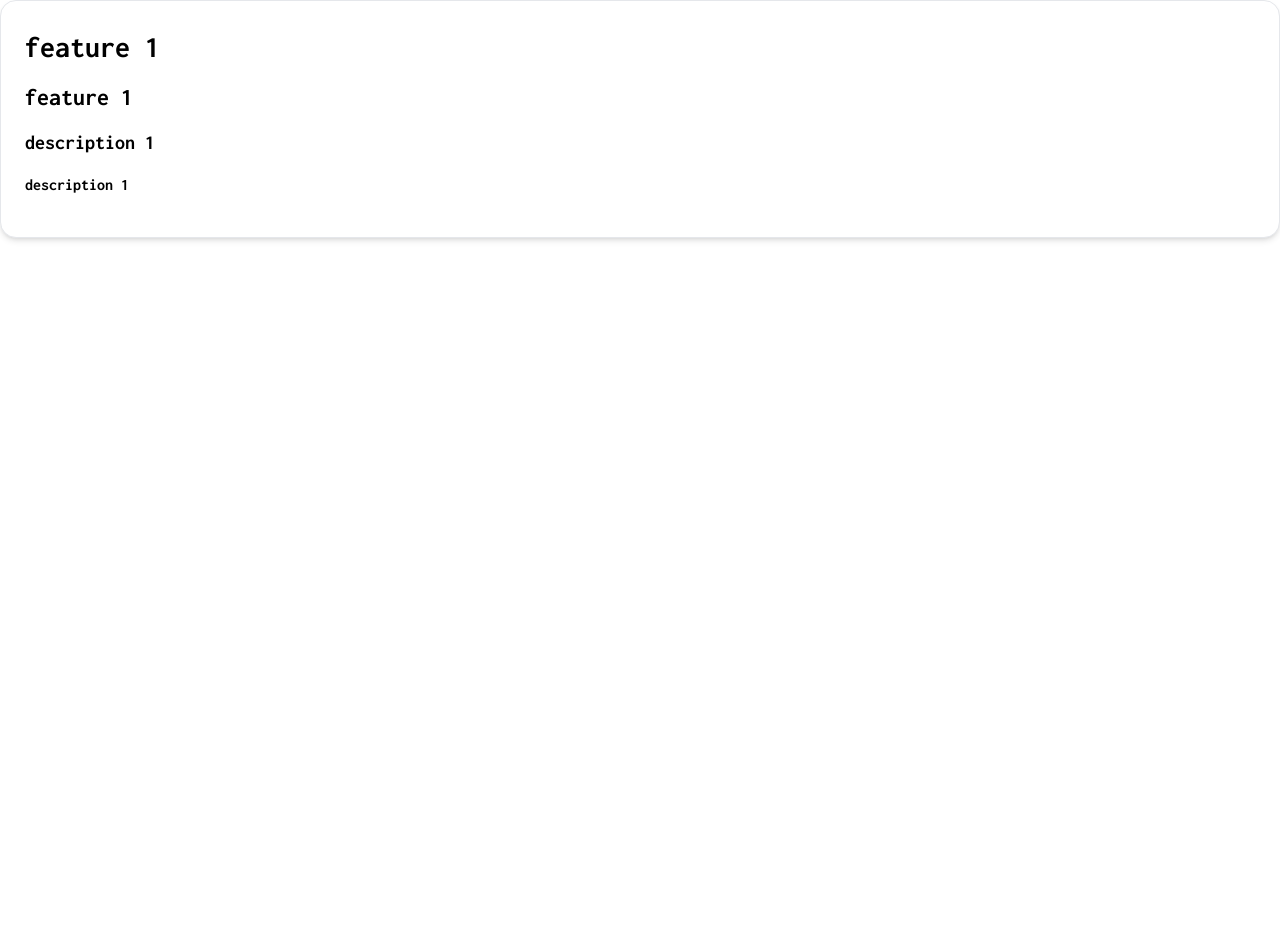
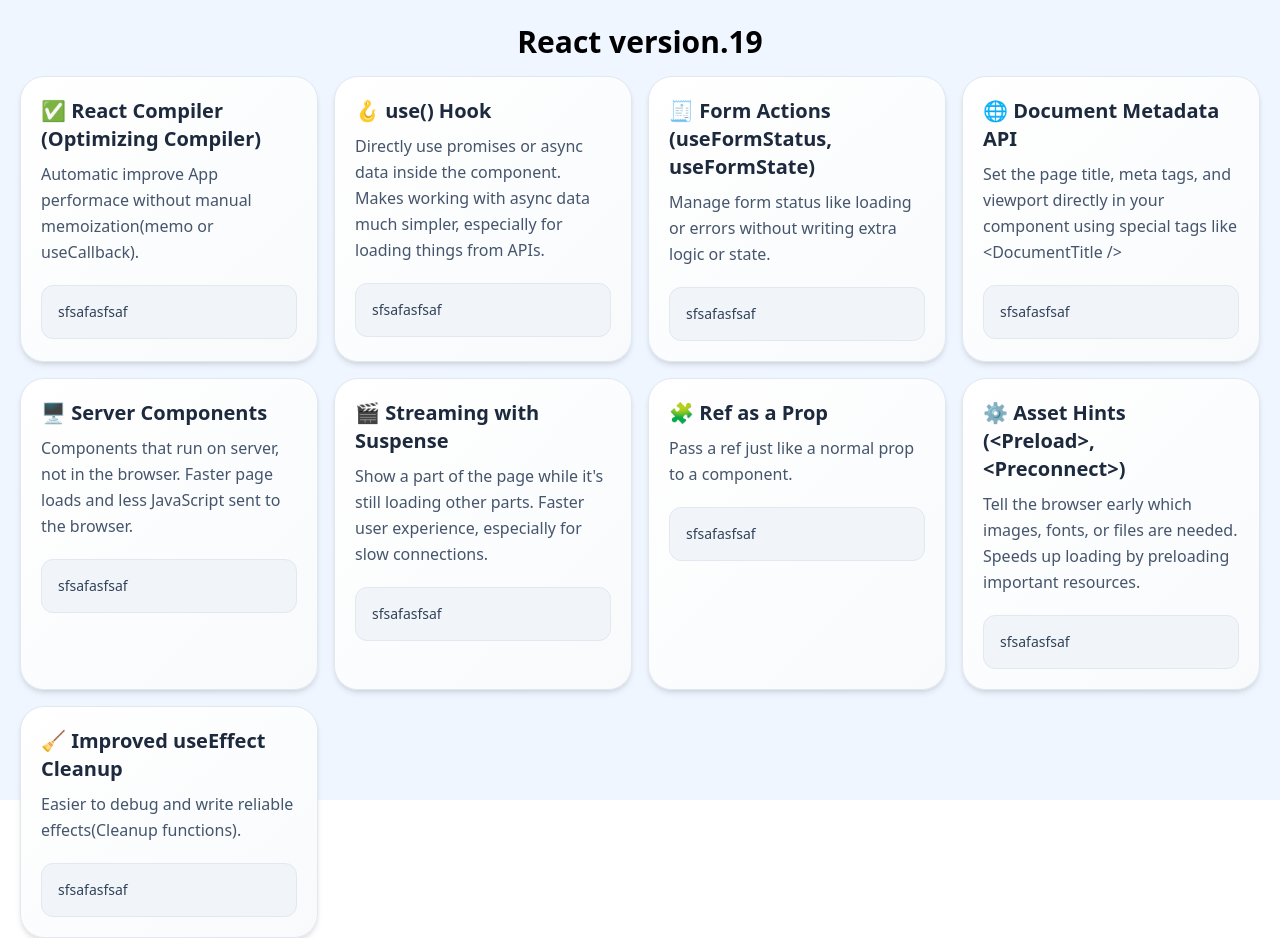
Before and after one commit to myselfShafi/React_v19_features, a React (Vite) app: page / in a window 1280 px wide. Before the commit the page ends 800 px from the top, so only its background shows below. Built offline with nearby package versions, Linux system fonts and the light colour scheme; a web font is replaced by a local one.

Commit message:
add v19 features with card layout

```diff
--- a/src/App.tsx
+++ b/src/App.tsx
@@ -1,12 +1,20 @@
 import { FeatureCard } from "./components";
+import { v19Features } from "./configs/v19.config";
 import "./index.css";
 
 function App() {
 
   return (
-    <>
-    <FeatureCard title="feature 1" description="description 1"/>
-    </>
+    <div className="bg-blue-50 min-h-screen w-full">
+      <div className="p-5">
+        <h1 className="font-extrabold text-center">React version.19</h1>
+        <div className="h-100 grid grid-flow-row grid-cols-1 sm:grid-cols-2 md:grid-cols-3 lg:grid-cols-4 gap-4">
+        {
+          v19Features.map(feature => <FeatureCard title={feature.title} description={feature.desc} demo="sfsafasfsaf" />)
+        }
+        </div>
+      </div>
+    </div>
   )
 }
 
--- a/src/components/FeatureCard.tsx
+++ b/src/components/FeatureCard.tsx
@@ -8,12 +8,16 @@
 
 const FeatureCard = ({ title, description, demo }: FeatureCardProps): JSX.Element => {
   return (
-    <div className="container font-primary font-bold bg-white p-6 rounded-2xl shadow-md border border-gray-200">
-    <h1 className="mb-4">{title}</h1>
-    <h2 className="font-bold mb-4">{title}</h2>
-    <h3 className="font-bold mb-4">{description}</h3>
-    <p className="mb-4">{description}</p>
-    {demo}
+    <div className="w-full max-w-lg mx-auto bg-gradient-to-br from-white to-slate-50 border border-slate-200 rounded-3xl shadow-md hover:shadow-xl transition-all duration-300 ease-in-out p-5 space-y-5">
+      <div className="space-y-2">
+        <h2 className="text-xl font-extrabold text-slate-800">{title}</h2>
+        <p className="text-slate-600 leading-relaxed">{description}</p>
+      </div>
+      {demo && (
+        <div className="bg-slate-100 border border-slate-200 rounded-xl p-4 text-sm text-slate-700">
+          {demo}
+        </div>
+      )}
     </div>
   )
 }
--- /dev/null
+++ b/src/configs/v19.config.ts
@@ -0,0 +1,44 @@
+interface V19Features {
+    title: string;
+    desc: string;
+    demo?: string;
+}
+
+export const v19Features: V19Features[] = [
+    {
+        title: '✅ React Compiler (Optimizing Compiler)',
+        desc: 'Automatic improve App performace without manual memoization(memo or useCallback).'
+    },
+    {
+        title: '🪝 use() Hook',
+        desc: 'Directly use promises or async data inside the component. Makes working with async data much simpler, especially for loading things from APIs.'
+    },
+    {
+        title: '🧾 Form Actions (useFormStatus, useFormState)',
+        desc: 'Manage form status like loading or errors without writing extra logic or state.'
+    },
+    {
+        title: '🌐 Document Metadata API',
+        desc: ' Set the page title, meta tags, and viewport directly in your component using special tags like <DocumentTitle />'
+    },
+    {
+        title: '🖥️ Server Components',
+        desc: 'Components that run on server, not in the browser. Faster page loads and less JavaScript sent to the browser.'
+    },
+    {
+        title: '🎬 Streaming with Suspense',
+        desc: 'Show a part of the page while it\'s still loading other parts. Faster user experience, especially for slow connections.'
+    },
+    {
+        title: '🧩 Ref as a Prop',
+        desc: 'Pass a ref just like a normal prop to a component.'
+    },
+    {
+        title: '⚙️ Asset Hints (<Preload>, <Preconnect>)',
+        desc: 'Tell the browser early which images, fonts, or files are needed. Speeds up loading by preloading important resources.'
+    },
+    {
+        title: '🧹 Improved useEffect Cleanup',
+        desc: 'Easier to debug and write reliable effects(Cleanup functions).'
+    }
+]
```
